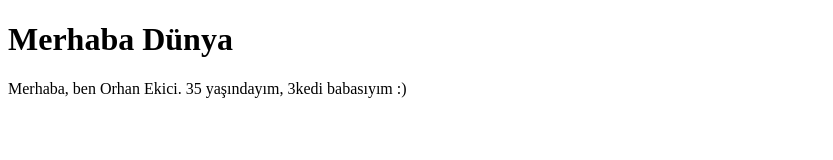
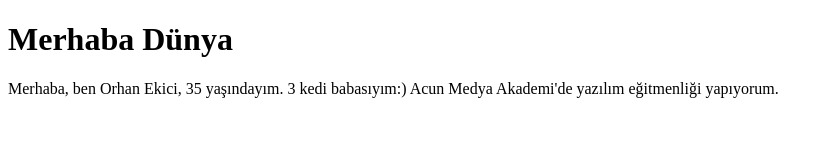
Before and after one commit to meelisamrkl1/meelisamrkl1, a plain HTML site: page index.html in a window 1280 px wide. Shown: the whole page, without its empty margins (0-833 px from the left). Drawn offline with Linux system fonts and the light colour scheme.

Commit message:
Add files via upload

```diff
--- a/index.html
+++ b/index.html
@@ -3,10 +3,11 @@
 <head>
     <meta charset="UTF-8">
     <meta name="viewport" content="width=device-width, initial-scale=1.0">
-    <title>Document</title>
+    <title>Orhanın Portföy Sitesi</title>
 </head>
 <body>
     <h1>Merhaba Dünya</h1>
-    <p>Merhaba, ben Orhan Ekici. 35 yaşındayım, 3kedi babasıyım :) </p>
+    <p>Merhaba, ben Orhan Ekici, 35 yaşındayım. 3 kedi babasıyım:) Acun Medya Akademi'de yazılım eğitmenliği
+    yapıyorum.</p>
 </body>
 </html>
```
